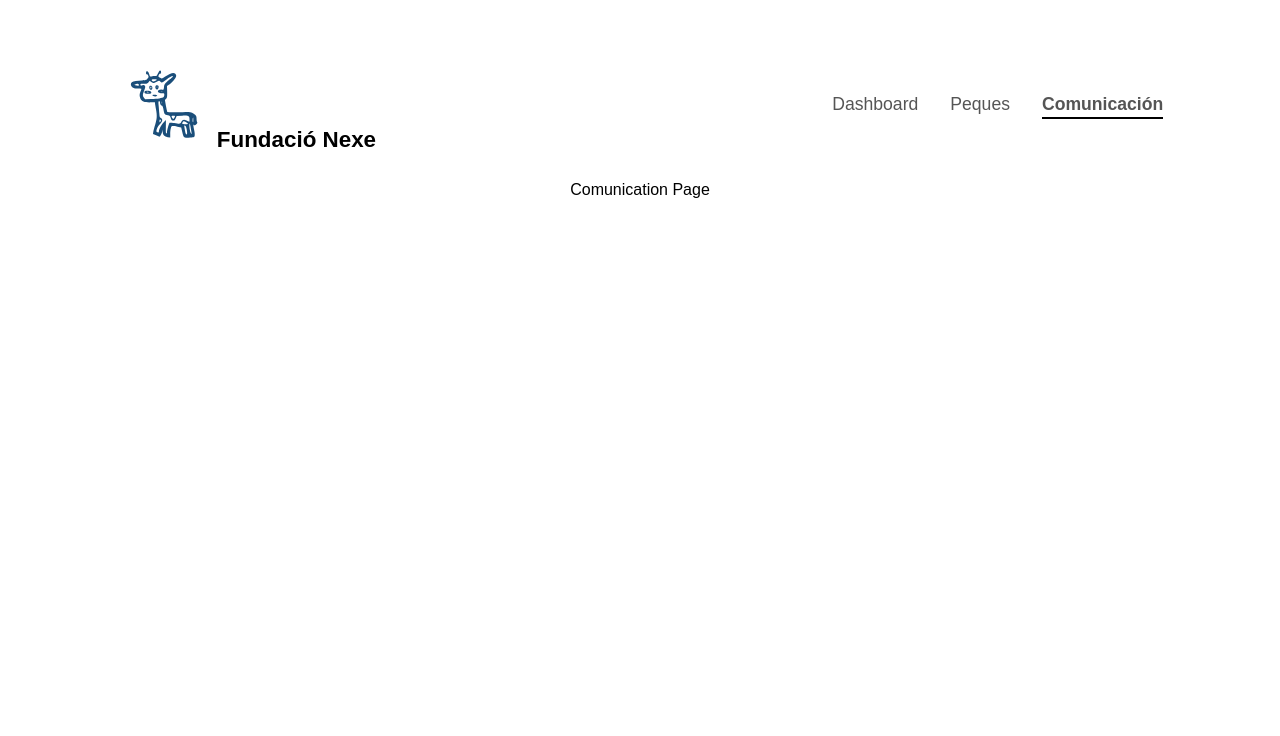
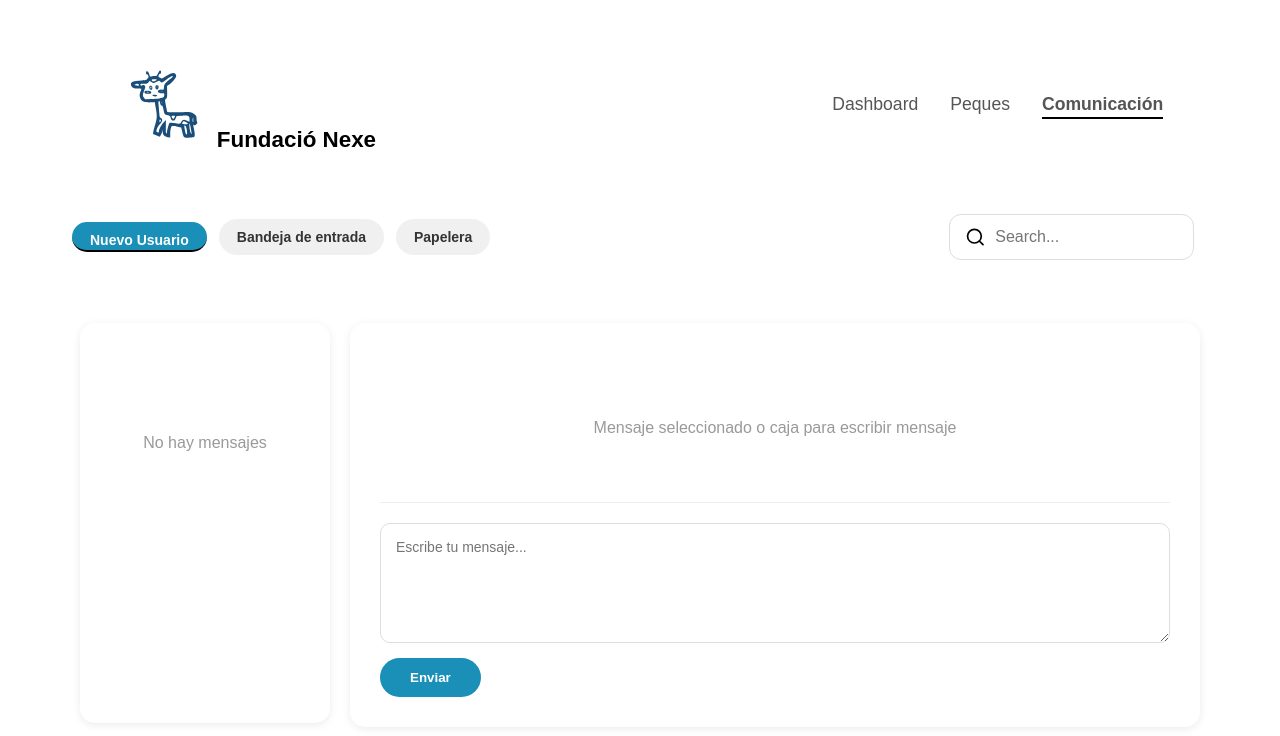
Before and after one commit to Laynt00/HackatonEsplai, a React (Vite) app in the folder frontend/: page /comunication in a window 1280 px wide. Shown: the top 736 px of the page. Built offline with nearby package versions, Linux system fonts and the light colour scheme.

Commit message:
feat: implement Comunication page with message handling and search functionality; add styles for layout and components

```diff
--- a/frontend/src/components/PequesCollection/PequesCollection.css
+++ b/frontend/src/components/PequesCollection/PequesCollection.css
@@ -24,7 +24,6 @@
   }
 }
 
-/* Barra de scroll */
 .peques-wrapper::-webkit-scrollbar {
   width: 8px;
 }
--- a/frontend/src/components/SearchBar/SearchBar.css
+++ b/frontend/src/components/SearchBar/SearchBar.css
@@ -3,7 +3,7 @@
   display: flex;
   justify-content: center;
   padding: 15px 0;
-  background: #fafafa;
+  background: white
   box-shadow: 0 2px 8px rgba(0,0,0,0.05);
 }
 
--- /dev/null
+++ b/frontend/src/pages/Comunication/Comunication.css
@@ -0,0 +1,218 @@
+
+.inbox-container {
+    min-height: 100vh;
+    ;
+}
+
+.header {
+    display: flex;
+    justify-content: space-between;
+    align-items: center;
+    padding: 20px 40px;
+    background-color: transparent;
+    box-shadow: none;
+}
+
+.logo {
+    display: flex;
+    align-items: center;
+    gap: 12px;
+}
+
+.logo h1 {
+    font-size: 24px;
+    font-weight: 600;
+    color: #333;
+    margin: 0;
+}
+
+.home-logo-navbar {
+    width: 36px;
+    height: 36px;
+    object-fit: contain;
+}
+
+.nav {
+    display: flex;
+    align-items: center;
+    gap: 30px;
+}
+
+.nav a {
+    text-decoration: none;
+    color: #333;
+    font-weight: 500;
+    font-size: 14px;
+}
+
+.nav a.active {
+    font-weight: 700;
+    color: #000;
+}
+
+.bell {
+    font-size: 20px;
+}
+
+.tabs {
+    display: flex;
+    justify-content: space-between;
+    align-items: center;
+    gap: 16px;
+    padding: 18px 40px;
+    background-color: transparent;
+}
+
+.tabs-left {
+    display: flex;
+    gap: 12px;
+    align-items: center;
+}
+
+.tab-btn {
+    padding: 10px 18px;
+    border: none;
+    border-radius: 24px;
+    background-color: rgba(0, 0, 0, 0.06);
+    color: #333;
+    font-weight: 600;
+    cursor: pointer;
+    transition: all 0.18s ease;
+    font-size: 14px;
+}
+
+.tab-btn.active {
+    background-color: #1a8fb8;
+    color: #fff;
+}
+
+.tabs-right {
+    display: flex;
+    align-items: center;
+}
+
+.search-pill {
+    display: flex;
+    align-items: center;
+    background: #ffffff;
+    padding: 6px;
+    border-radius: 30px;
+    box-shadow: 0 1px 3px rgba(0, 0, 0, 0.08);
+    border: 1px solid rgba(0, 0, 0, 0.06);
+}
+
+.search-pill input {
+    border: none;
+    outline: none;
+    padding: 8px 12px;
+    width: 260px;
+    border-radius: 24px;
+    background: transparent;
+    font-size: 14px;
+}
+
+.search-btn {
+    border: none;
+    background: transparent;
+    padding: 6px 10px;
+    cursor: pointer;
+    font-size: 16px;
+}
+
+.content {
+    display: flex;
+    gap: 20px;
+    padding: 30px 40px;
+    max-width: 1200px;
+    margin: 0 auto;
+}
+
+.messages-list {
+    flex: 0 0 250px;
+    background-color: #ffffff;
+    border-radius: 15px;
+    padding: 20px;
+    box-shadow: 0 2px 8px rgba(0, 0, 0, 0.08);
+    max-height: 400px;
+    overflow-y: auto;
+}
+
+.empty-state {
+    display: flex;
+    align-items: center;
+    justify-content: center;
+    height: 200px;
+    color: #999;
+}
+
+.message-item {
+    padding: 15px;
+    margin-bottom: 10px;
+    border-radius: 10px;
+    cursor: pointer;
+    transition: background-color 0.2s ease;
+}
+
+.message-item:hover {
+    background-color: #f9f9f9;
+}
+
+.message-item.selected {
+    background-color: #e3f2fd;
+}
+
+.message-line {
+    height: 6px;
+    background-color: #333;
+    margin-bottom: 8px;
+    border-radius: 3px;
+}
+
+.message-editor {
+    flex: 1;
+    background-color: #ffffff;
+    border-radius: 15px;
+    padding: 30px;
+    box-shadow: 0 2px 8px rgba(0, 0, 0, 0.08);
+    display: flex;
+    flex-direction: column;
+}
+
+.placeholder {
+    min-height: 150px;
+    display: flex;
+    align-items: center;
+    justify-content: center;
+    color: #999;
+    font-size: 16px;
+    border-bottom: 1px solid #eee;
+    margin-bottom: 20px;
+}
+
+.message-input {
+    width: 100%;
+    min-height: 120px;
+    padding: 15px;
+    border: 1px solid #ddd;
+    border-radius: 10px;
+    font-family: Arial, sans-serif;
+    font-size: 14px;
+    resize: vertical;
+    margin-bottom: 15px;
+}
+
+.send-btn {
+    padding: 12px 30px;
+    background-color: #1a8fb8;
+    color: white;
+    border: none;
+    border-radius: 20px;
+    font-weight: 600;
+    cursor: pointer;
+    transition: background-color 0.3s ease;
+    align-self: flex-start;
+}
+
+.send-btn:hover {
+    background-color: #156a8e;
+}
--- a/frontend/src/pages/Comunication/Comunication.jsx
+++ b/frontend/src/pages/Comunication/Comunication.jsx
@@ -1,11 +1,102 @@
-import React from "react";
-import Navbar from "../../components/Navbar/NavBar";
+import React, { useState } from 'react';
+import './Comunication.css';
+import Navbar from '../../components/Navbar/NavBar';
+import SearchBar from '../../components/SearchBar/SearchBar';
 
-export default function Comunication() {
-  return (
-    <>
-      <Navbar />
-      <div>Comunication Page</div>
-    </>
-  );
+export default function Inbox() {
+    const [messages, setMessages] = useState([]);
+    const [selectedMessage, setSelectedMessage] = useState(null);
+    const [newMessage, setNewMessage] = useState('');
+    const [activeTab, setActiveTab] = useState('nuevo');
+    const [search, setSearch] = useState('');
+
+    const handleSendMessage = () => {
+        if (newMessage.trim()) {
+            const message = {
+                id: Date.now(),
+                text: newMessage,
+                date: new Date().toLocaleDateString('es-ES')
+            };
+            setMessages([...messages, message]);
+            setNewMessage('');
+            setSelectedMessage(message);
+        }
+    };
+
+    return (
+        <div className="inbox-container">
+            <Navbar />
+            <div className="tabs">
+                <div className="tabs-left">
+                    <button
+                        className={`tab-btn ${activeTab === 'nuevo' ? 'active' : ''}`}
+                        onClick={() => setActiveTab('nuevo')}
+                    >
+                        Nuevo Usuario
+                    </button>
+                    <button
+                        className={`tab-btn ${activeTab === 'bandeja' ? 'active' : ''}`}
+                        onClick={() => setActiveTab('bandeja')}
+                    >
+                        Bandeja de entrada
+                    </button>
+                    <button
+                        className={`tab-btn ${activeTab === 'papelera' ? 'active' : ''}`}
+                        onClick={() => setActiveTab('papelera')}
+                    >
+                        Papelera
+                    </button>
+                </div>
+                <div className="tabs-right">
+                        <SearchBar />
+                </div>
+            </div>
+
+            <div className="content">
+                <div className="messages-list">
+                    {messages.length === 0 ? (
+                        <div className="empty-state">
+                            <p>No hay mensajes</p>
+                        </div>
+                    ) : (
+                        messages.map((msg) => (
+                            <div
+                                key={msg.id}
+                                className={`message-item ${selectedMessage?.id === msg.id ? 'selected' : ''}`}
+                                onClick={() => setSelectedMessage(msg)}
+                            >
+                                <div className="message-line"></div>
+                                <div className="message-line"></div>
+                                <div className="message-line"></div>
+                            </div>
+                        ))
+                    )}
+                </div>
+
+                <div className="message-editor">
+                    {selectedMessage ? (
+                        <div>
+                            <h3>Mensaje seleccionado</h3>
+                            <p>{selectedMessage.text}</p>
+                            <small>{selectedMessage.date}</small>
+                        </div>
+                    ) : (
+                        <div className="placeholder">
+                            <p>Mensaje seleccionado o caja para escribir mensaje</p>
+                        </div>
+                    )}
+
+                    <textarea
+                        value={newMessage}
+                        onChange={(e) => setNewMessage(e.target.value)}
+                        placeholder="Escribe tu mensaje..."
+                        className="message-input"
+                    />
+                    <button onClick={handleSendMessage} className="send-btn">
+                        Enviar
+                    </button>
+                </div>
+            </div>
+        </div>
+    );
 }
```
